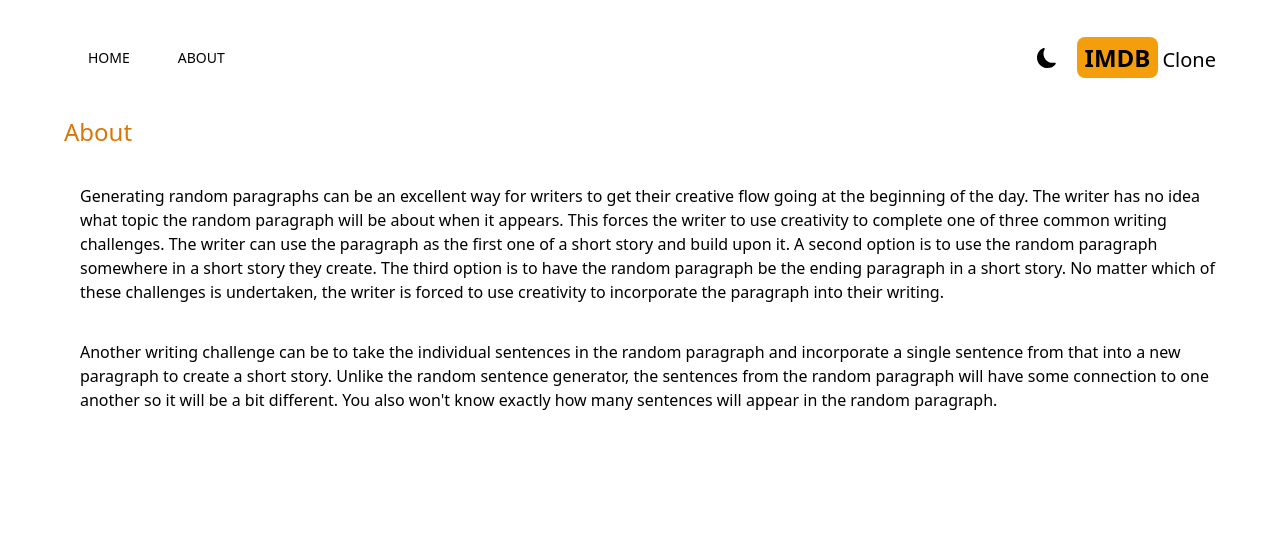
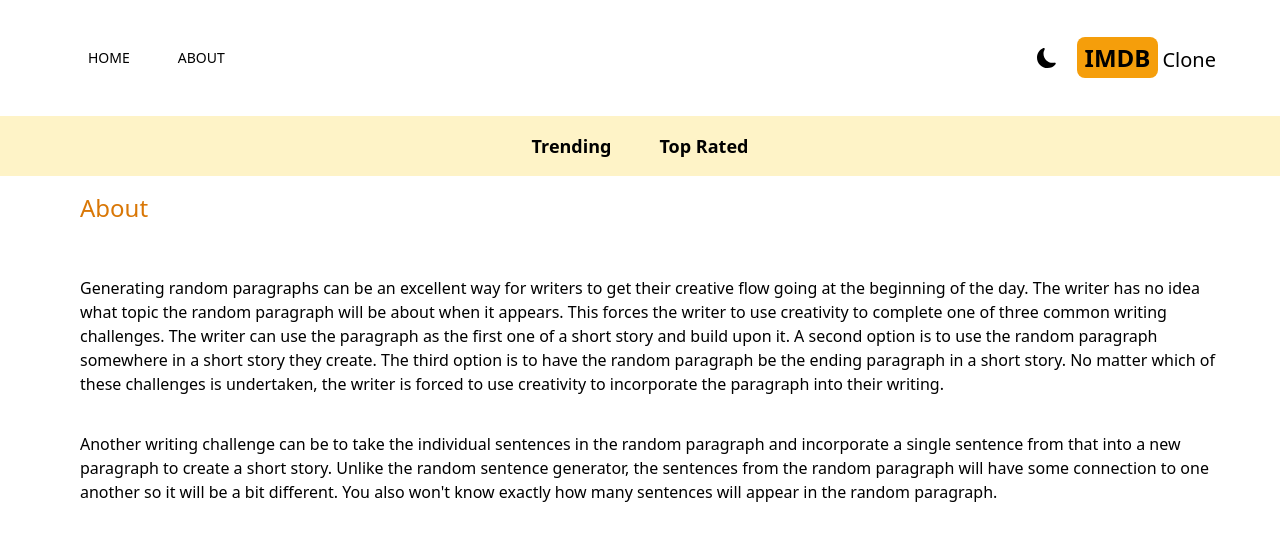
Before and after one commit to Abhi97shek/ImdbClone, a Next.js app: page /about in a window 1280 px wide. Shown: the top 540 px of the page. Built offline with nearby package versions, Linux system fonts and the light colour scheme.

Commit message:
Create the Navbar Component

```diff
--- a/src/app/about/page.js
+++ b/src/app/about/page.js
@@ -1,7 +1,7 @@
 const About = () => {
   return (
     <div className="max-w-6xl mx-auto space-x-4">
-        <h1 className="text-2xl font-medium text-amber-600">About</h1>
+        <h1 className="text-2xl font-medium text-amber-600  p-4">About</h1>
         <h1>
             <p className="my-9">
                 Generating random paragraphs can be an excellent way for writers to get their creative flow going at the beginning of the day.
--- /dev/null
+++ b/src/app/components/Navbar.jsx
@@ -0,0 +1,12 @@
+import NavbarItem from "./NavbarItem"
+
+const Navbar = () => {
+  return (
+    <div className="flex justify-center dark:bg-gray-600 bg-amber-100 lg:text-lg p-4">
+        <NavbarItem title="Trending" param="fetchTrending"/>
+        <NavbarItem title="Top Rated" param="fetchTopRated"/>
+    </div>
+  )
+}
+
+export default Navbar
--- /dev/null
+++ b/src/app/components/NavbarItem.jsx
@@ -0,0 +1,21 @@
+"use client";
+
+import Link from "next/link";
+import {useSearchParams} from "next/navigation";
+
+const NavbarItem = ({title,param}) => {
+    const searchParams = useSearchParams();
+    const genre = searchParams.get("genre");
+  return (
+    <div>
+        <Link className={`m-4 hover:text-amber-600 font-semibold p-2
+            ${
+                genre && genre === param && "underline underline-offset-8 decoration-4 decoration-amber-500 rounded-lg"
+            }`} href={`/?genre=${param}`}>
+            {title}
+        </Link>
+    </div>
+  )
+}
+
+export default NavbarItem
--- a/src/app/layout.js
+++ b/src/app/layout.js
@@ -1,6 +1,7 @@
 import Provider from '@/Provider'
 import Header from './components/Header'
 import './globals.css'
+import Navbar from './components/Navbar'
 
 export const metadata = {
   title: 'Create Next App',
@@ -13,6 +14,7 @@
       <body>
         <Provider>
         <Header/>
+        <Navbar />
         {children}
         </Provider >
         </body>
```
